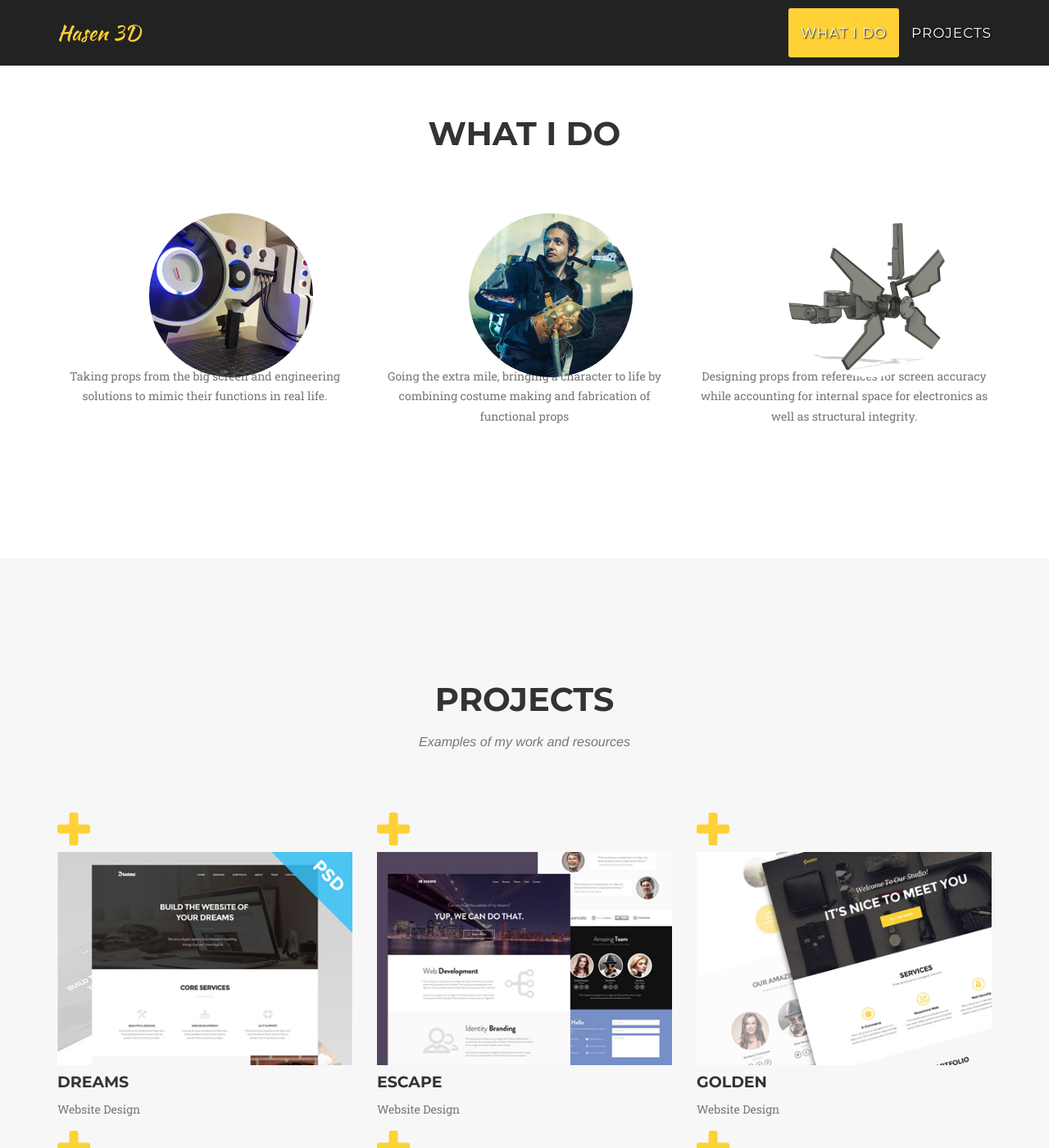
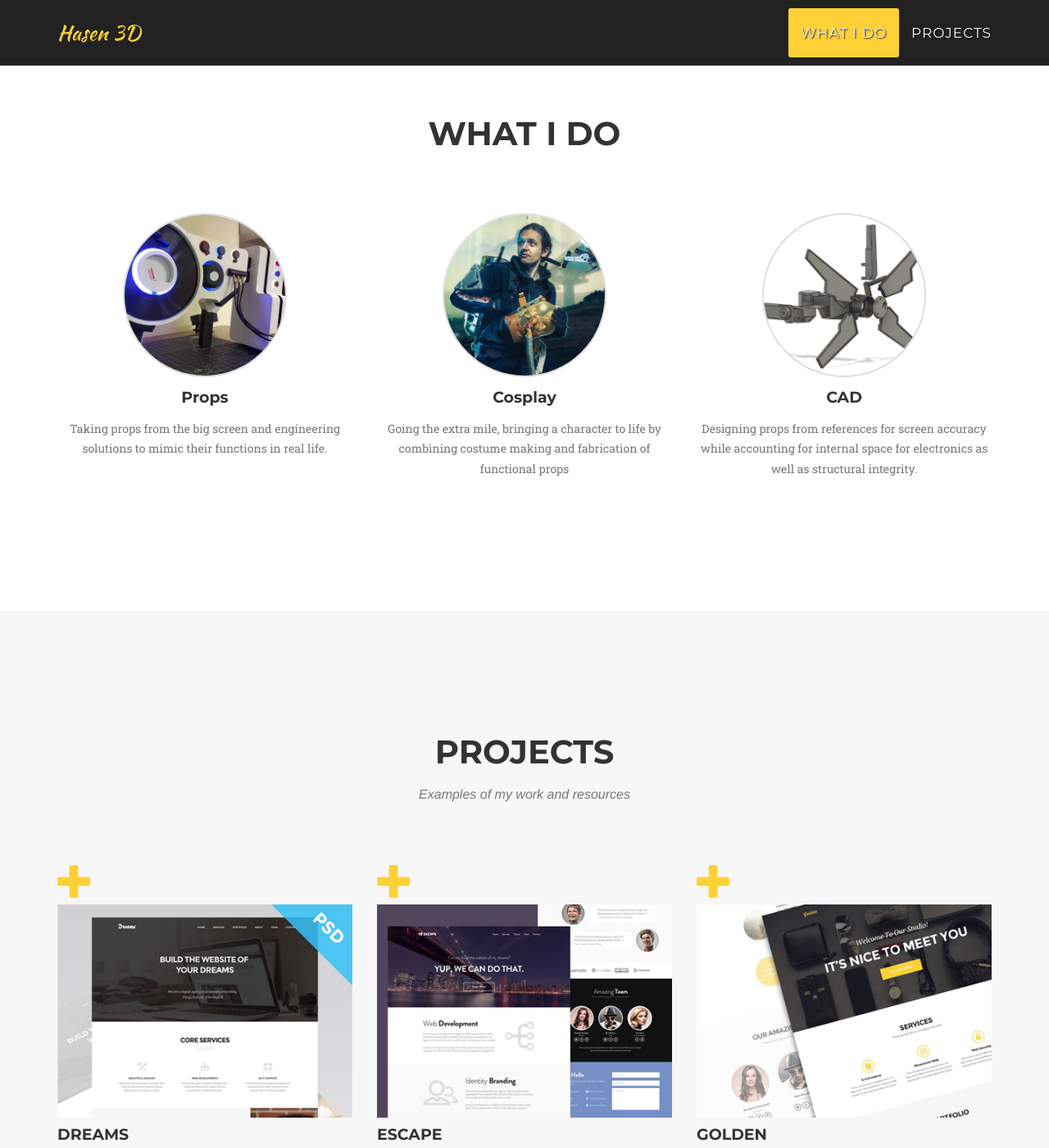
Before and after one commit to AdamHasen/AdamHasen.github.io, a Jekyll site: the page built from index.html, in a window 1280 px wide and 1400 px high, scrolled down 767 px. Shown: the whole window at 82% size. Built offline with Jekyll 4.4.1, drawn with Linux system fonts in a browser that asks for light colours; some web fonts are replaced.

Commit message:
Update agency.css

```diff
--- a/_includes/css/agency.css
+++ b/_includes/css/agency.css
@@ -235,12 +235,13 @@ fieldset[disabled] .btn-xl.active {
     background-color: #{{ site.data.template.color.secondary }};
 }
 
-.circle-img-span{
+.fa-stack.circle-img-span{
     width:auto;
     height:auto;
 }
 .circle-img-200{
     border-radius:100px;
+    border: 2px solid #ddd;
 }
 
 @media(min-width:768px) {
```
